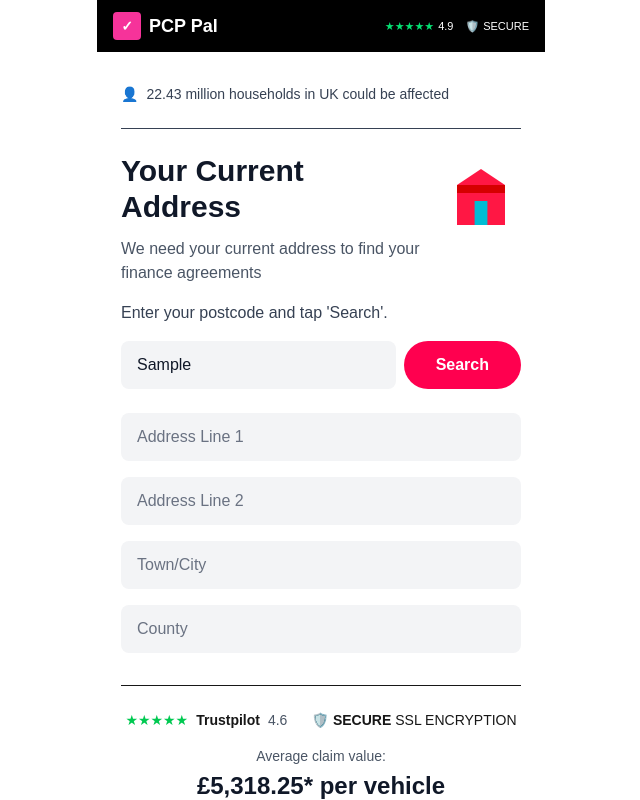
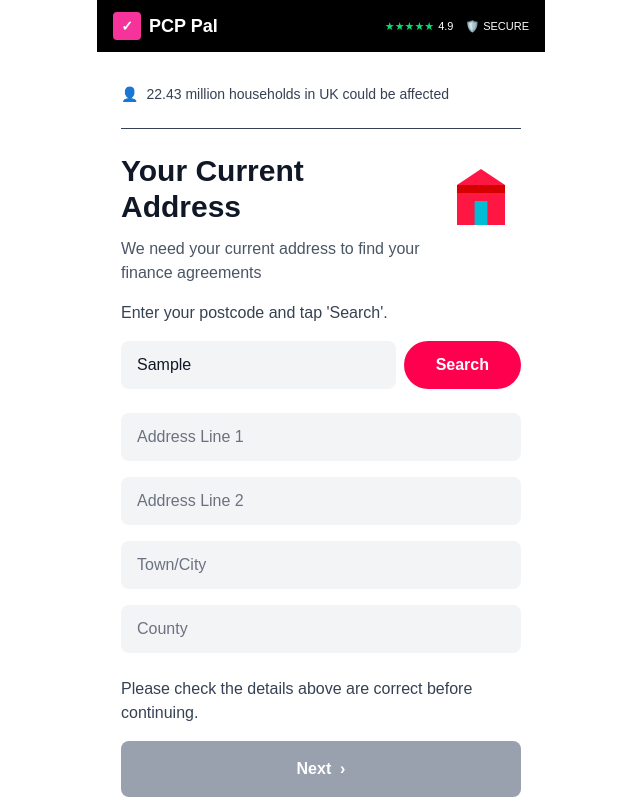
Before and after one commit to MingJae92/mobile-landing-page, a Next.js app: page /address in a window 1280 px wide. Both pictures are taken after typing "Sample" into the empty fields and a click on the button "Search". Shown: the top 800 px of the page, without its empty margins (319-959 px from the left). Built offline with nearby package versions, Linux system fonts and the light colour scheme.

Commit message:
Continue button implemented

```diff
--- a/app/components/AddressLender.tsx
+++ b/app/components/AddressLender.tsx
@@ -1,6 +1,6 @@
 "use client";
 
-import { useState } from "react";
+import { useState, ChangeEvent } from "react";
 import Header from "./Header";
 import Footer from "./Footer";
 import RegulatorInfo from "./RegulatorInfo";
@@ -10,8 +10,12 @@
   const [postcode, setPostcode] = useState<string>("");
   const [addressFieldsVisible, setAddressFieldsVisible] = useState<boolean>(false);
 
+  const handlePostcodeChange = (e: ChangeEvent<HTMLInputElement>) => {
+    setPostcode(e.target.value);
+  };
+
   const handleSearch = () => {
-    if (postcode.trim()) {
+    if (postcode.trim().length > 0) {
       setAddressFieldsVisible(true);
     }
   };
@@ -39,7 +43,7 @@
               </p>
             </div>
             <div className="flex-shrink-0 ml-3 sm:ml-4">
-              <svg className="w-12 h-12 sm:w-16 sm:h-16 md:w-20 md:h-20" viewBox="0 0 100 100" fill="none">
+              <svg className="w-12 h-12 sm:w-16 sm:h-16 md:w-20 md:h-20" viewBox="0 0 100 100" fill="none" aria-hidden>
                 <rect x="20" y="40" width="60" height="50" fill="#ff1744" />
                 <rect x="20" y="40" width="60" height="10" fill="#d50000" />
                 <rect x="42" y="60" width="16" height="30" fill="#00bcd4" />
@@ -58,7 +62,7 @@
               type="text"
               placeholder="Postcode"
               value={postcode}
-              onChange={(e) => setPostcode(e.target.value)}
+              onChange={handlePostcodeChange}
               className="flex-1 px-3 sm:px-4 py-2.5 sm:py-3 bg-gray-100 rounded-lg text-sm sm:text-base text-gray-900 placeholder-gray-400 focus:outline-none focus:ring-2 focus:ring-pink-500"
             />
 
@@ -72,6 +76,7 @@
                     : "bg-gray-400 text-white"
                 }
               `}
+              aria-pressed={addressFieldsVisible}
             >
               Search
             </button>
@@ -100,6 +105,19 @@
                 placeholder="County"
                 className="w-full px-4 py-3 bg-gray-100 rounded-lg text-gray-900 placeholder-gray-500 text-sm sm:text-base"
               />
+
+              {/* Instruction text exactly like the image */}
+              <p className="text-sm sm:text-base text-gray-700 pt-2">
+                Please check the details above are correct before continuing.
+              </p>
+
+              {/* Continue / Next button */}
+              <button
+                type="button"
+                className="w-full py-3 sm:py-4 bg-gray-400 text-white rounded-lg font-semibold text-sm sm:text-base"
+              >
+                Next &nbsp;›
+              </button>
             </div>
           )}
         </div>
```
